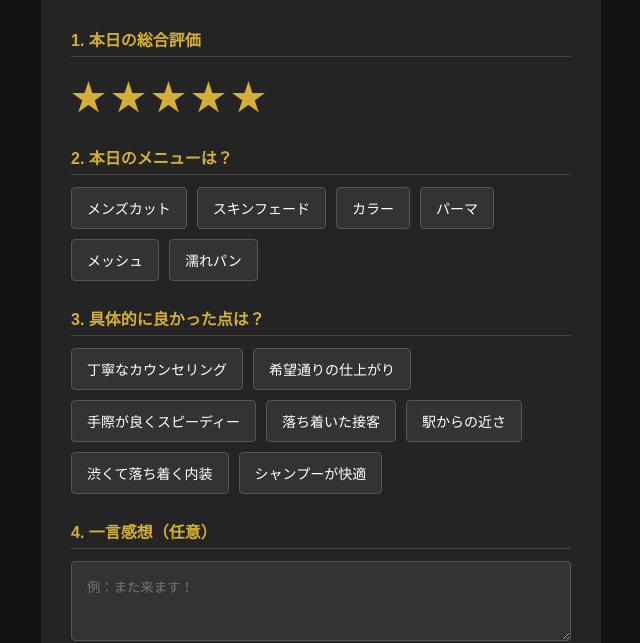
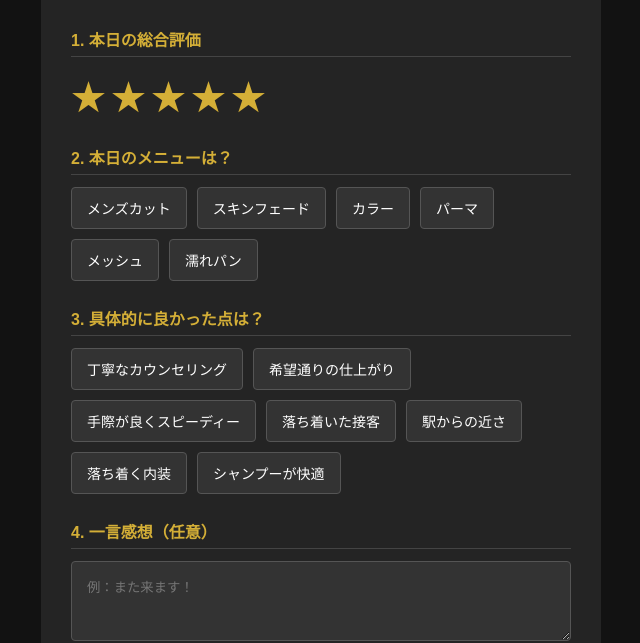
Before and after one commit to kenken1227h-creator/kamiza-review2, a website: page public/index.html in a window 1280 px wide. Shown: the part 193-836 px from the top of the page, without its empty margins (319-959 px from the left). Drawn offline with Linux system fonts and the light colour scheme.

Commit message:
Update index.html

```diff
--- a/public/index.html
+++ b/public/index.html
@@ -16,7 +16,6 @@
   .form-group { margin-bottom: 25px; }
   label.section-title { display: block; font-weight: bold; margin-bottom: 12px; color: var(--accent-color); border-bottom: 1px solid #444; padding-bottom: 5px; }
 
-  /* 星評価のスタイル */
   .star-rating { display: flex; flex-direction: row-reverse; justify-content: flex-end; gap: 5px; font-size: 35px; }
   .star-rating input { display: none; }
   .star-rating label { color: #555; cursor: pointer; transition: 0.2s; }
@@ -33,7 +32,6 @@
   .result-area { display: none; margin-top: 30px; padding-top: 20px; border-top: 1px dashed #555; }
   .copy-btn { width: 100%; background-color: var(--accent-color); color: #121212; border: none; padding: 18px; font-size: 16px; font-weight: bold; border-radius: 4px; margin-top: 15px; cursor: pointer; }
 
-  /* サンクスメッセージのスタイル */
   .thank-you-msg { text-align: center; font-weight: bold; color: var(--accent-color); font-size: 18px; line-height: 1.5; padding: 20px 0; }
 </style>
 </head>
@@ -89,7 +87,7 @@
     </div>
 
     <div id="thankYouContent" class="thank-you-msg" style="display:none;">
-      </div>
+    </div>
   </div>
 </div>
 
@@ -111,7 +109,7 @@
     { id: "p3", ja: "手際が良くスピーディー", en: "Efficiency", ko: "빠르고 능숙함", zh_cn: "手法娴熟", zh_tw: "手法俐落" },
     { id: "p4", ja: "落ち着いた接客", en: "Friendly atmosphere", ko: "편안한 분위기", zh_cn: "轻松的氛围", zh_tw: "輕鬆的氛圍" },
     { id: "p5", ja: "駅からの近さ", en: "Close to the station", ko: "역에서 가까움", zh_cn: "离车站近", zh_tw: "離車站近" },
-    { id: "p6", ja: "渋くて落ち着く内装", en: "Cool & relaxing interior", ko: "멋진 인테리어", zh_cn: "复古舒适的内饰", zh_tw: "復古舒適的裝潢" },
+    { id: "p6", ja: "落ち着く内装", en: "Relaxing interior", ko: "편안한 인테리어", zh_cn: "舒适的内饰", zh_tw: "舒適的裝潢" }, // ★ ここを変更しました
     { id: "p7", ja: "シャンプーが快適", en: "Comfortable shampoo", ko: "시원한 샴푸", zh_cn: "舒适的洗发", zh_tw: "舒服的洗髮" }
   ];
 
@@ -164,7 +162,6 @@
   }
 
   async function generateReview() {
-    // 選択された星の数を取得
     const rating = parseInt(document.querySelector('input[name="rating"]:checked').value);
     const generateBtn = document.getElementById("generateBtn");
 
@@ -177,7 +174,6 @@
 
     resultArea.style.display = "block";
 
-    // ★ 星3以下の場合は、ここで処理を終了し、サンクスメッセージだけを表示する
     if (rating <= 3) {
       reviewContent.style.display = "none";
       thankYouContent.style.display = "block";
@@ -185,10 +181,9 @@
 
       generateBtn.disabled = false;
       generateBtn.innerText = uiText[currentLang].btn;
-      return; // ここで処理ストップ（APIは叩かない）
+      return;
     }
 
-    // ★ 星4・5の場合はAIで口コミを生成してGoogleマップへ誘導する
     thankYouContent.style.display = "none";
     reviewContent.style.display = "block";
 
```
